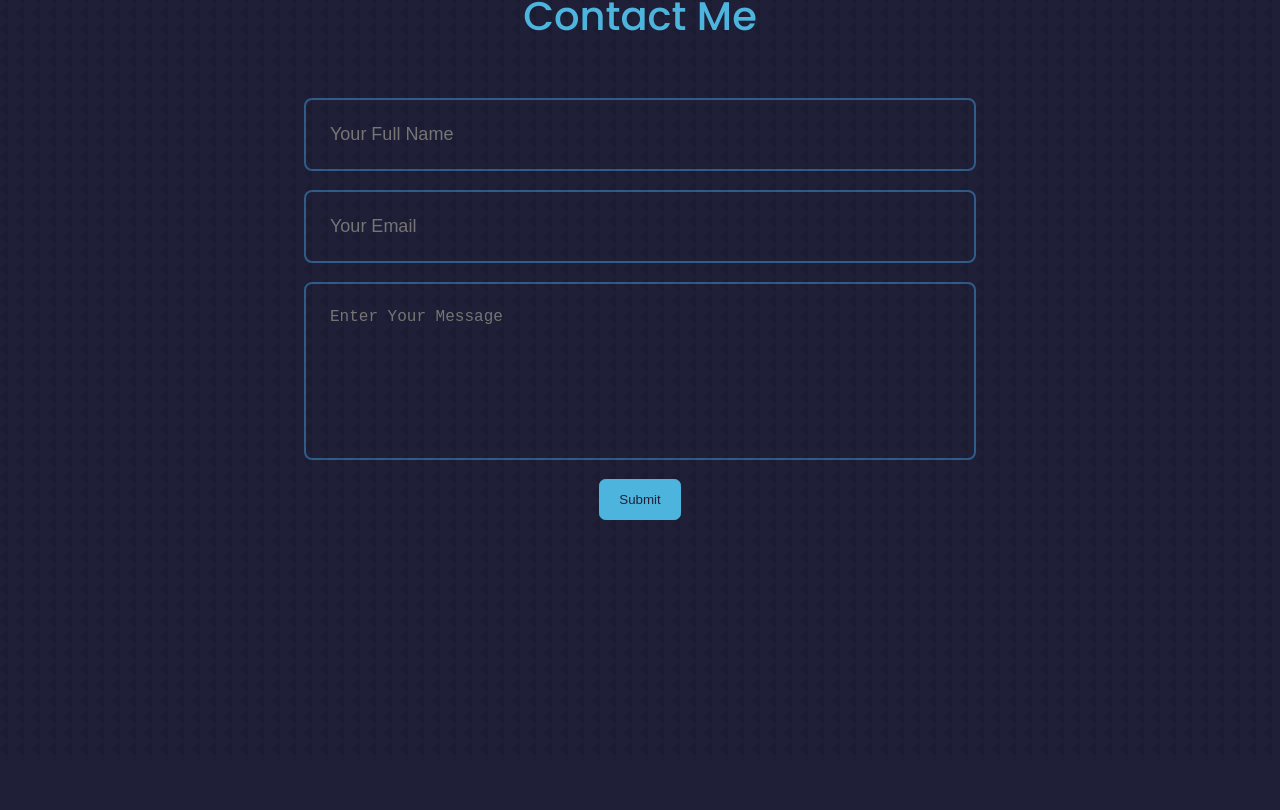
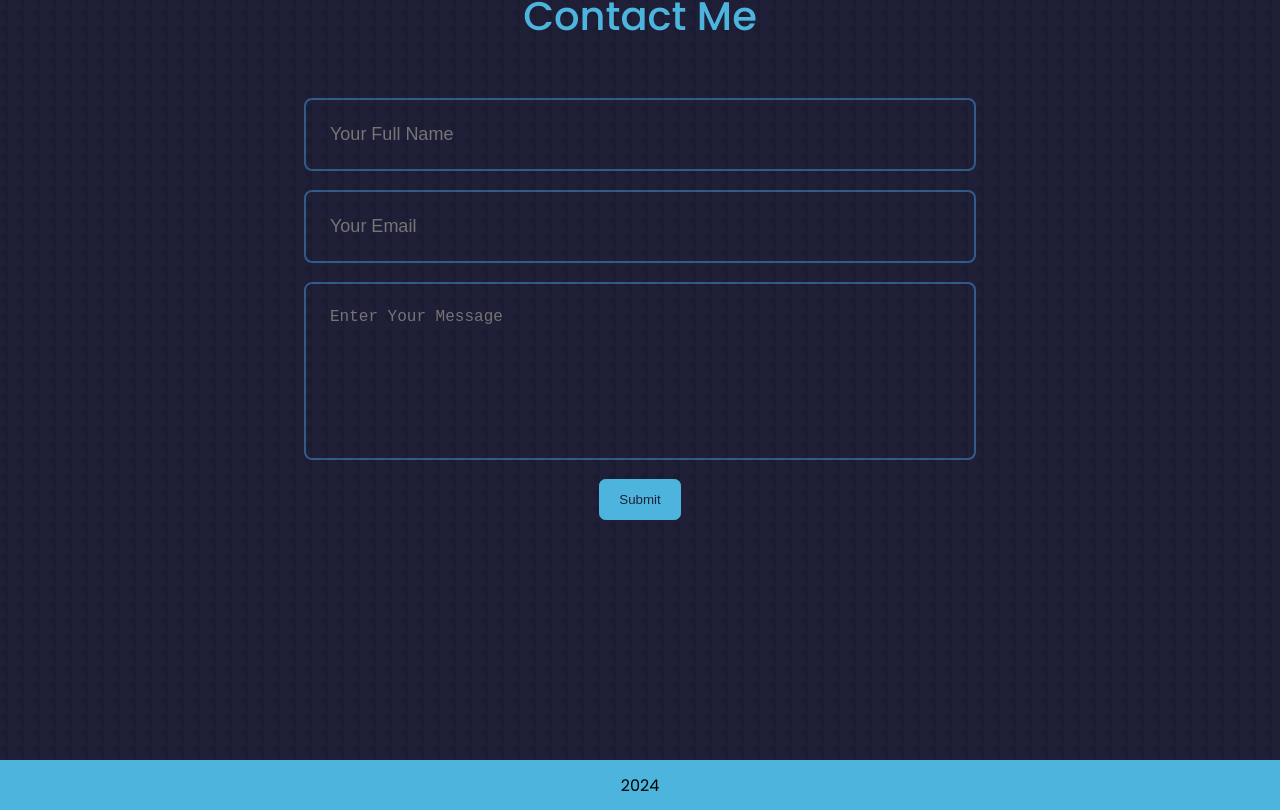
Before and after one commit to nikthe883/react-js-portfolio, a React (Create React App) app: page / in a window 1280 px wide. Shown: the part 3467-4277 px from the top of the page. Before the commit the page ends 4227 px from the top, so only its background shows below. Built offline with nearby package versions, Linux system fonts and the light colour scheme.

Commit message:
footer added

```diff
--- a/src/App.jsx
+++ b/src/App.jsx
@@ -9,7 +9,7 @@ import About from './components/about/About'
 import Experience from './components/experiance/Experience'
 import Portfolio from './components/portfolio/Portfolio'
 import Contact from './components/contact/Contact'
-
+import Footer from './components/footer/footer'
 
 
 const App = () => {
@@ -30,7 +30,7 @@ const App = () => {
       <Experience />
       <Portfolio />
       <Contact />
-
+      <Footer />
       {showParticles && <ParticleBackground />}
 
     </>
--- /dev/null
+++ b/src/components/footer/footer.css
@@ -0,0 +1,7 @@
+footer{
+    background-color: var(--color-primary);
+    padding: 0.7rem;
+    color: black;
+    text-align: center;
+
+}
--- /dev/null
+++ b/src/components/footer/footer.jsx
@@ -0,0 +1,13 @@
+import React from 'react'
+import "./footer.css";
+
+function Footer() {
+  return (
+    <footer>
+        <div>2024</div>
+    </footer>
+
+  )
+}
+
+export default Footer
```
